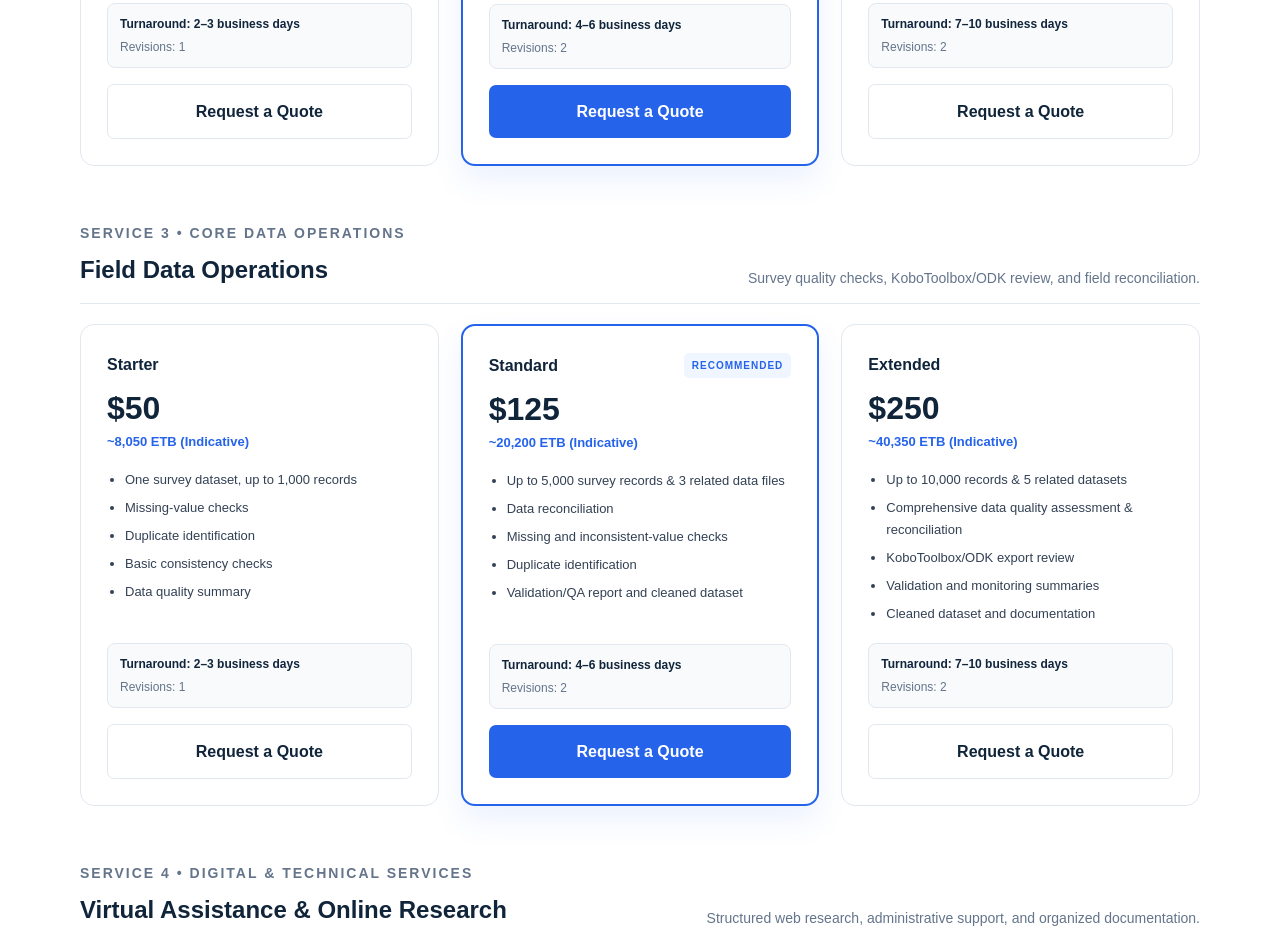
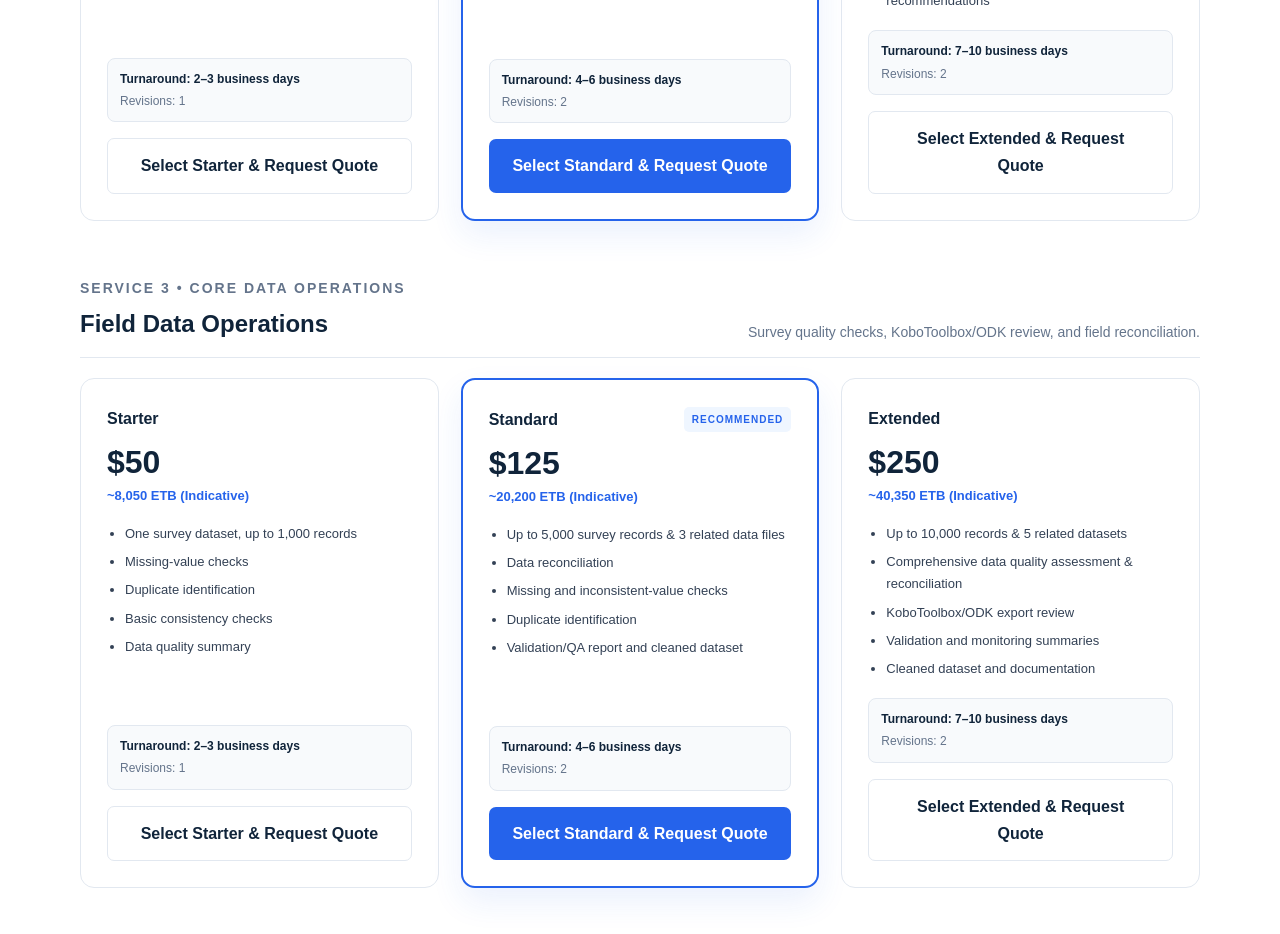
Before and after one commit to solomonhailu123/solomonhailu123.github.io, a plain HTML site: page pricing.html in a window 1280 px wide. Shown: the part 1684-2618 px from the top of the page. Drawn offline with Linux system fonts and the light colour scheme.

Commit message:
Improve pricing card hover feedback and tier selection labels

```diff
--- a/pricing.html
+++ b/pricing.html
@@ -111,7 +111,7 @@
                                     Turnaround: 1&ndash;2 business days
                                     <span>Revisions: 1</span>
                                 </div>
-                                <a href="contact.html?service=data-management&package=starter" class="btn btn-outline">Request a Quote</a>
+                                <a href="contact.html?service=data-management&package=starter" class="btn btn-outline">Select Starter &amp; Request Quote</a>
                             </div>
                         </article>
 
@@ -136,7 +136,7 @@
                                     Turnaround: 3&ndash;4 business days
                                     <span>Revisions: 2</span>
                                 </div>
-                                <a href="contact.html?service=data-management&package=standard" class="btn btn-primary">Request a Quote</a>
+                                <a href="contact.html?service=data-management&package=standard" class="btn btn-primary">Select Standard &amp; Request Quote</a>
                             </div>
                         </article>
 
@@ -160,7 +160,7 @@
                                     Turnaround: 5&ndash;7 business days
                                     <span>Revisions: 2</span>
                                 </div>
-                                <a href="contact.html?service=data-management&package=extended" class="btn btn-outline">Request a Quote</a>
+                                <a href="contact.html?service=data-management&package=extended" class="btn btn-outline">Select Extended &amp; Request Quote</a>
                             </div>
                         </article>
                     </div>
@@ -197,7 +197,7 @@
                                     Turnaround: 2&ndash;3 business days
                                     <span>Revisions: 1</span>
                                 </div>
-                                <a href="contact.html?service=data-analysis&package=starter" class="btn btn-outline">Request a Quote</a>
+                                <a href="contact.html?service=data-analysis&package=starter" class="btn btn-outline">Select Starter &amp; Request Quote</a>
                             </div>
                         </article>
 
@@ -222,7 +222,7 @@
                                     Turnaround: 4&ndash;6 business days
                                     <span>Revisions: 2</span>
                                 </div>
-                                <a href="contact.html?service=data-analysis&package=standard" class="btn btn-primary">Request a Quote</a>
+                                <a href="contact.html?service=data-analysis&package=standard" class="btn btn-primary">Select Standard &amp; Request Quote</a>
                             </div>
                         </article>
 
@@ -246,7 +246,7 @@
                                     Turnaround: 7&ndash;10 business days
                                     <span>Revisions: 2</span>
                                 </div>
-                                <a href="contact.html?service=data-analysis&package=extended" class="btn btn-outline">Request a Quote</a>
+                                <a href="contact.html?service=data-analysis&package=extended" class="btn btn-outline">Select Extended &amp; Request Quote</a>
                             </div>
                         </article>
                     </div>
@@ -283,7 +283,7 @@
                                     Turnaround: 2&ndash;3 business days
                                     <span>Revisions: 1</span>
                                 </div>
-                                <a href="contact.html?service=field-data-operations&package=starter" class="btn btn-outline">Request a Quote</a>
+                                <a href="contact.html?service=field-data-operations&package=starter" class="btn btn-outline">Select Starter &amp; Request Quote</a>
                             </div>
                         </article>
 
@@ -308,7 +308,7 @@
                                     Turnaround: 4&ndash;6 business days
                                     <span>Revisions: 2</span>
                                 </div>
-                                <a href="contact.html?service=field-data-operations&package=standard" class="btn btn-primary">Request a Quote</a>
+                                <a href="contact.html?service=field-data-operations&package=standard" class="btn btn-primary">Select Standard &amp; Request Quote</a>
                             </div>
                         </article>
 
@@ -332,7 +332,7 @@
                                     Turnaround: 7&ndash;10 business days
                                     <span>Revisions: 2</span>
                                 </div>
-                                <a href="contact.html?service=field-data-operations&package=extended" class="btn btn-outline">Request a Quote</a>
+                                <a href="contact.html?service=field-data-operations&package=extended" class="btn btn-outline">Select Extended &amp; Request Quote</a>
                             </div>
                         </article>
                     </div>
@@ -367,7 +367,7 @@
                                     Turnaround: 1&ndash;2 business days
                                     <span>Revisions: 1</span>
                                 </div>
-                                <a href="contact.html?service=virtual-assistance&package=starter" class="btn btn-outline">Request a Quote</a>
+                                <a href="contact.html?service=virtual-assistance&package=starter" class="btn btn-outline">Select Starter &amp; Request Quote</a>
                             </div>
                         </article>
 
@@ -391,7 +391,7 @@
                                     Turnaround: 3&ndash;5 business days
                                     <span>Revisions: 2</span>
                                 </div>
-                                <a href="contact.html?service=virtual-assistance&package=standard" class="btn btn-primary">Request a Quote</a>
+                                <a href="contact.html?service=virtual-assistance&package=standard" class="btn btn-primary">Select Standard &amp; Request Quote</a>
                             </div>
                         </article>
 
@@ -414,7 +414,7 @@
                                     Turnaround: 5&ndash;7 business days
                                     <span>Revisions: 2</span>
                                 </div>
-                                <a href="contact.html?service=virtual-assistance&package=extended" class="btn btn-outline">Request a Quote</a>
+                                <a href="contact.html?service=virtual-assistance&package=extended" class="btn btn-outline">Select Extended &amp; Request Quote</a>
                             </div>
                         </article>
                     </div>
@@ -452,7 +452,7 @@
                                     Turnaround: 5&ndash;7 business days
                                     <span>Revisions: 2</span>
                                 </div>
-                                <a href="contact.html?service=website-development&package=starter" class="btn btn-outline">Request a Quote</a>
+                                <a href="contact.html?service=website-development&package=starter" class="btn btn-outline">Select Starter &amp; Request Quote</a>
                             </div>
                         </article>
 
@@ -477,7 +477,7 @@
                                     Turnaround: 10&ndash;15 business days
                                     <span>Revisions: 2</span>
                                 </div>
-                                <a href="contact.html?service=website-development&package=standard" class="btn btn-primary">Request a Quote</a>
+                                <a href="contact.html?service=website-development&package=standard" class="btn btn-primary">Select Standard &amp; Request Quote</a>
                             </div>
                         </article>
 
@@ -501,7 +501,7 @@
                                     Turnaround: 15&ndash;25 business days
                                     <span>Revisions: 2</span>
                                 </div>
-                                <a href="contact.html?service=website-development&package=extended" class="btn btn-outline">Request a Quote</a>
+                                <a href="contact.html?service=website-development&package=extended" class="btn btn-outline">Select Extended &amp; Request Quote</a>
                             </div>
                         </article>
                     </div>
@@ -537,7 +537,7 @@
                                     Turnaround: 5&ndash;7 business days
                                     <span>Revisions: 1</span>
                                 </div>
-                                <a href="contact.html?service=ai-automation&package=starter" class="btn btn-outline">Request a Quote</a>
+                                <a href="contact.html?service=ai-automation&package=starter" class="btn btn-outline">Select Starter &amp; Request Quote</a>
                             </div>
                         </article>
 
@@ -562,7 +562,7 @@
                                     Turnaround: 10&ndash;15 business days
                                     <span>Revisions: 2</span>
                                 </div>
-                                <a href="contact.html?service=ai-automation&package=standard" class="btn btn-primary">Request a Quote</a>
+                                <a href="contact.html?service=ai-automation&package=standard" class="btn btn-primary">Select Standard &amp; Request Quote</a>
                             </div>
                         </article>
 
@@ -586,7 +586,7 @@
                                     Turnaround: 15&ndash;25 business days
                                     <span>Revisions: 2</span>
                                 </div>
-                                <a href="contact.html?service=ai-automation&package=extended" class="btn btn-outline">Request a Quote</a>
+                                <a href="contact.html?service=ai-automation&package=extended" class="btn btn-outline">Select Extended &amp; Request Quote</a>
                             </div>
                         </article>
                     </div>
@@ -623,7 +623,7 @@
                                     Billing Cycle: Monthly service
                                     <span>Revisions: 1 round per content batch</span>
                                 </div>
-                                <a href="contact.html?service=social-media&package=starter" class="btn btn-outline">Request a Quote</a>
+                                <a href="contact.html?service=social-media&package=starter" class="btn btn-outline">Select Starter &amp; Request Quote</a>
                             </div>
                         </article>
 
@@ -647,7 +647,7 @@
                                     Billing Cycle: Monthly service
                                     <span>Revisions: 2 rounds per content batch</span>
                                 </div>
-                                <a href="contact.html?service=social-media&package=standard" class="btn btn-primary">Request a Quote</a>
+                                <a href="contact.html?service=social-media&package=standard" class="btn btn-primary">Select Standard &amp; Request Quote</a>
                             </div>
                         </article>
 
@@ -670,7 +670,7 @@
                                     Billing Cycle: Monthly service
                                     <span>Revisions: 2 rounds per content batch</span>
                                 </div>
-                                <a href="contact.html?service=social-media&package=extended" class="btn btn-outline">Request a Quote</a>
+                                <a href="contact.html?service=social-media&package=extended" class="btn btn-outline">Select Extended &amp; Request Quote</a>
                             </div>
                         </article>
                     </div>
@@ -706,7 +706,7 @@
                                     Turnaround: 2&ndash;3 business days
                                     <span>Revisions: 1</span>
                                 </div>
-                                <a href="contact.html?service=graphic-design&package=starter" class="btn btn-outline">Request a Quote</a>
+                                <a href="contact.html?service=graphic-design&package=starter" class="btn btn-outline">Select Starter &amp; Request Quote</a>
                             </div>
                         </article>
 
@@ -730,7 +730,7 @@
                                     Turnaround: 4&ndash;5 business days
                                     <span>Revisions: 2</span>
                                 </div>
-                                <a href="contact.html?service=graphic-design&package=standard" class="btn btn-primary">Request a Quote</a>
+                                <a href="contact.html?service=graphic-design&package=standard" class="btn btn-primary">Select Standard &amp; Request Quote</a>
                             </div>
                         </article>
 
@@ -753,7 +753,7 @@
                                     Turnaround: 5&ndash;7 business days
                                     <span>Revisions: 2</span>
                                 </div>
-                                <a href="contact.html?service=graphic-design&package=extended" class="btn btn-outline">Request a Quote</a>
+                                <a href="contact.html?service=graphic-design&package=extended" class="btn btn-outline">Select Extended &amp; Request Quote</a>
                             </div>
                         </article>
                     </div>
@@ -789,7 +789,7 @@
                                     Turnaround: 2&ndash;3 business days
                                     <span>Revisions: 1</span>
                                 </div>
-                                <a href="contact.html?service=transcription-subtitles&package=starter" class="btn btn-outline">Request a Quote</a>
+                                <a href="contact.html?service=transcription-subtitles&package=starter" class="btn btn-outline">Select Starter &amp; Request Quote</a>
                             </div>
                         </article>
 
@@ -813,7 +813,7 @@
                                     Turnaround: 4&ndash;5 business days
                                     <span>Revisions: 2</span>
                                 </div>
-                                <a href="contact.html?service=transcription-subtitles&package=standard" class="btn btn-primary">Request a Quote</a>
+                                <a href="contact.html?service=transcription-subtitles&package=standard" class="btn btn-primary">Select Standard &amp; Request Quote</a>
                             </div>
                         </article>
 
@@ -836,7 +836,7 @@
                                     Turnaround: 5&ndash;7 business days
                                     <span>Revisions: 2</span>
                                 </div>
-                                <a href="contact.html?service=transcription-subtitles&package=extended" class="btn btn-outline">Request a Quote</a>
+                                <a href="contact.html?service=transcription-subtitles&package=extended" class="btn btn-outline">Select Extended &amp; Request Quote</a>
                             </div>
                         </article>
                     </div>
--- a/style.css
+++ b/style.css
@@ -1470,3 +1470,20 @@ a {
         grid-template-columns: 1fr;
     }
 }
+
+/* Interactive Pricing Card Hover & Selection */
+.pricing-card {
+    transition: transform 0.2s ease, border-color 0.2s ease, box-shadow 0.2s ease;
+}
+
+.pricing-card:hover {
+    transform: translateY(-4px);
+    border-color: var(--blue);
+    box-shadow: 0 14px 32px rgba(37, 99, 235, 0.12);
+}
+
+.pricing-card:hover .btn-outline {
+    background: var(--blue);
+    color: white;
+    border-color: var(--blue);
+}
```
